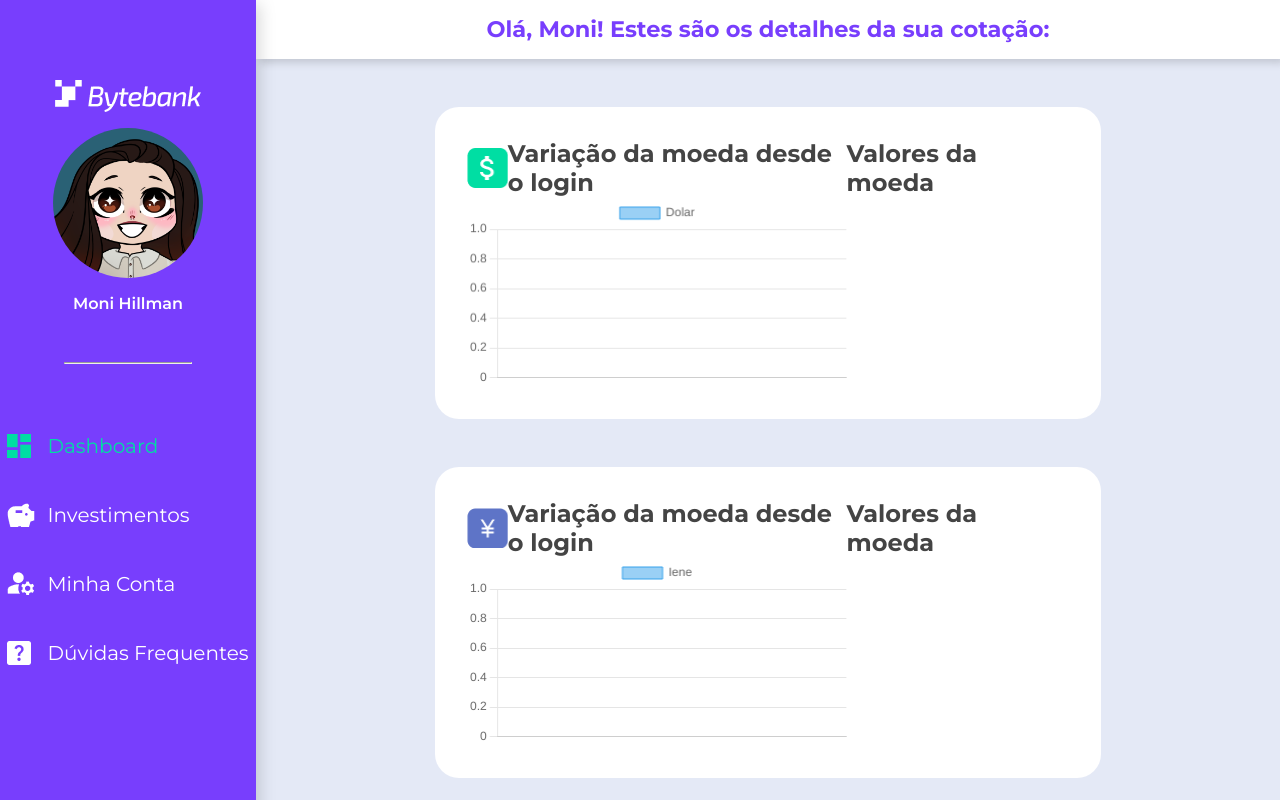
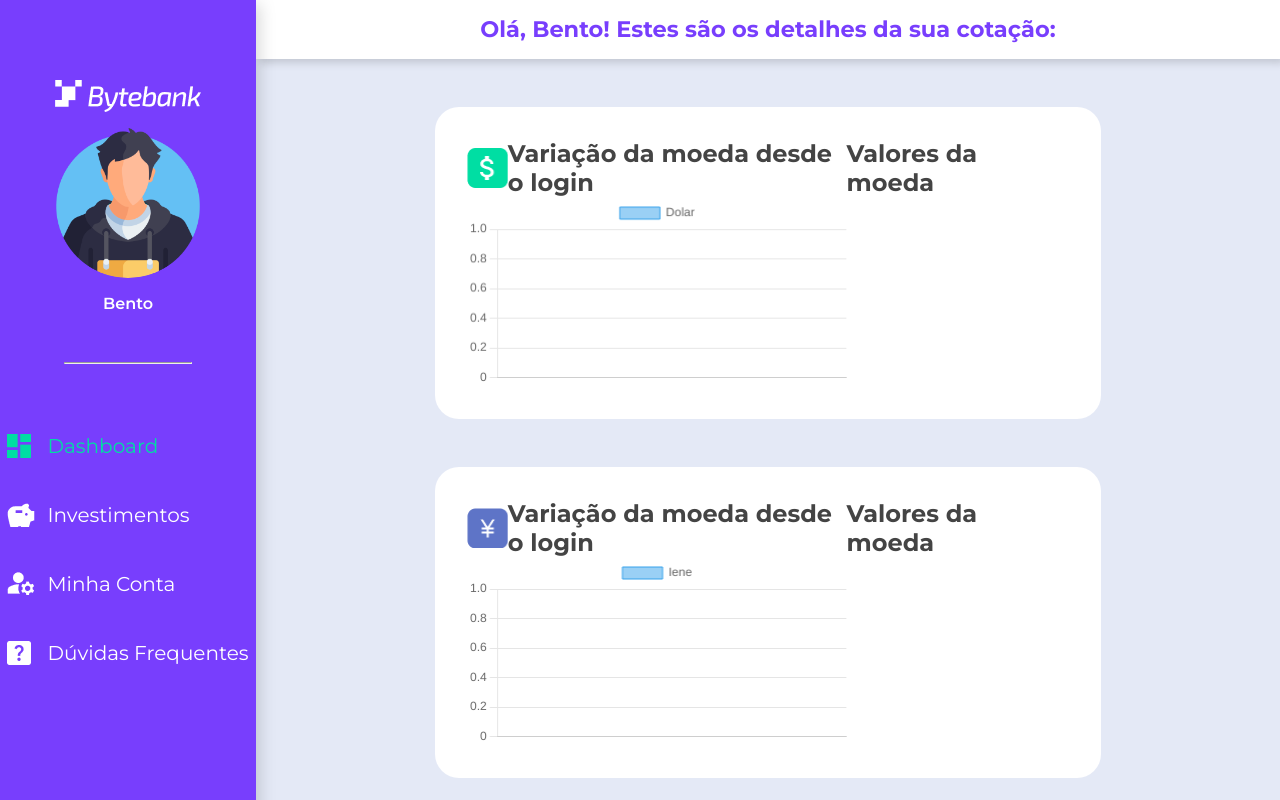
Before and after one commit to GustavoMarialva/Alura---JS---bytebank--resicoes-simultaneas, a plain HTML site: page index.html in a window 1280 px wide. Shown: the top 800 px of the page. Drawn offline with nearby package versions, Linux system fonts and the light colour scheme; no server answers.

Commit message:
altera avatar e nome

```diff
--- a/index.html
+++ b/index.html
@@ -14,8 +14,8 @@
 <body class="container">
   <aside class="sidebar">
     <img src="./imagens/logo.png" alt="Logo do bytebank" />
-    <img src="./imagens/avatar.png" alt="Avatar do usuário" class="sidebar__avatar" />
-    <h2>Moni Hillman</h2>
+    <img src="./imagens/boy.png" alt="Avatar do usuário" class="sidebar__avatar" />
+    <h2>Bento</h2>
     <hr class="sidebar__linha" />
     <nav class="sidebar__links">
       <a href="#"><span class="links__icone dashboard"></span>Dashboard</a>
@@ -27,7 +27,7 @@
 
   <main class="dados">
     <header class="cabecalho">
-      <h2>Olá, Moni! Estes são os detalhes da sua cotação:</h2>
+      <h2>Olá, Bento! Estes são os detalhes da sua cotação:</h2>
     </header>
 
     <article class="dadosDolar">
```
Also changed, not shown: imagens/boy.png (added).
